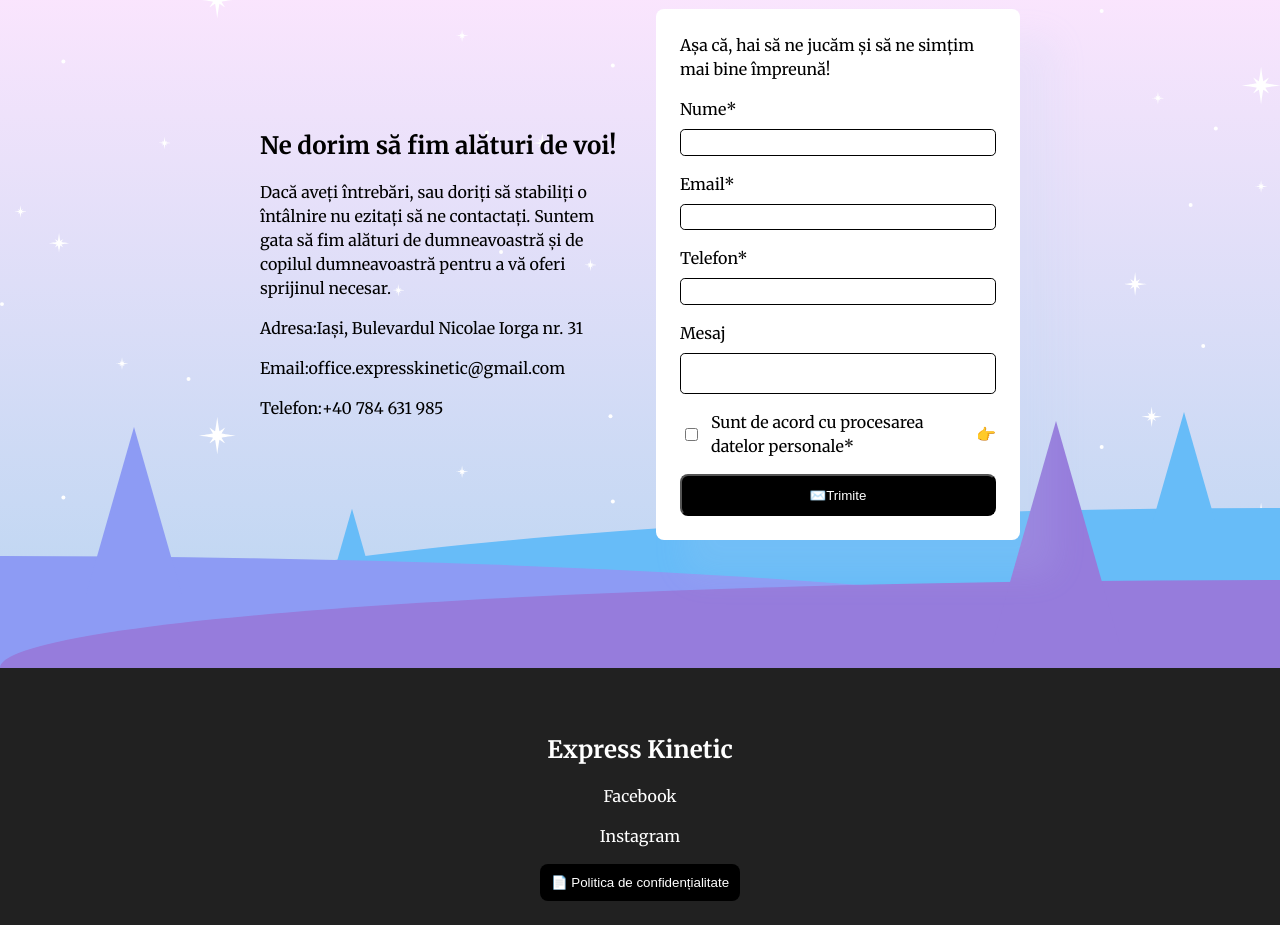
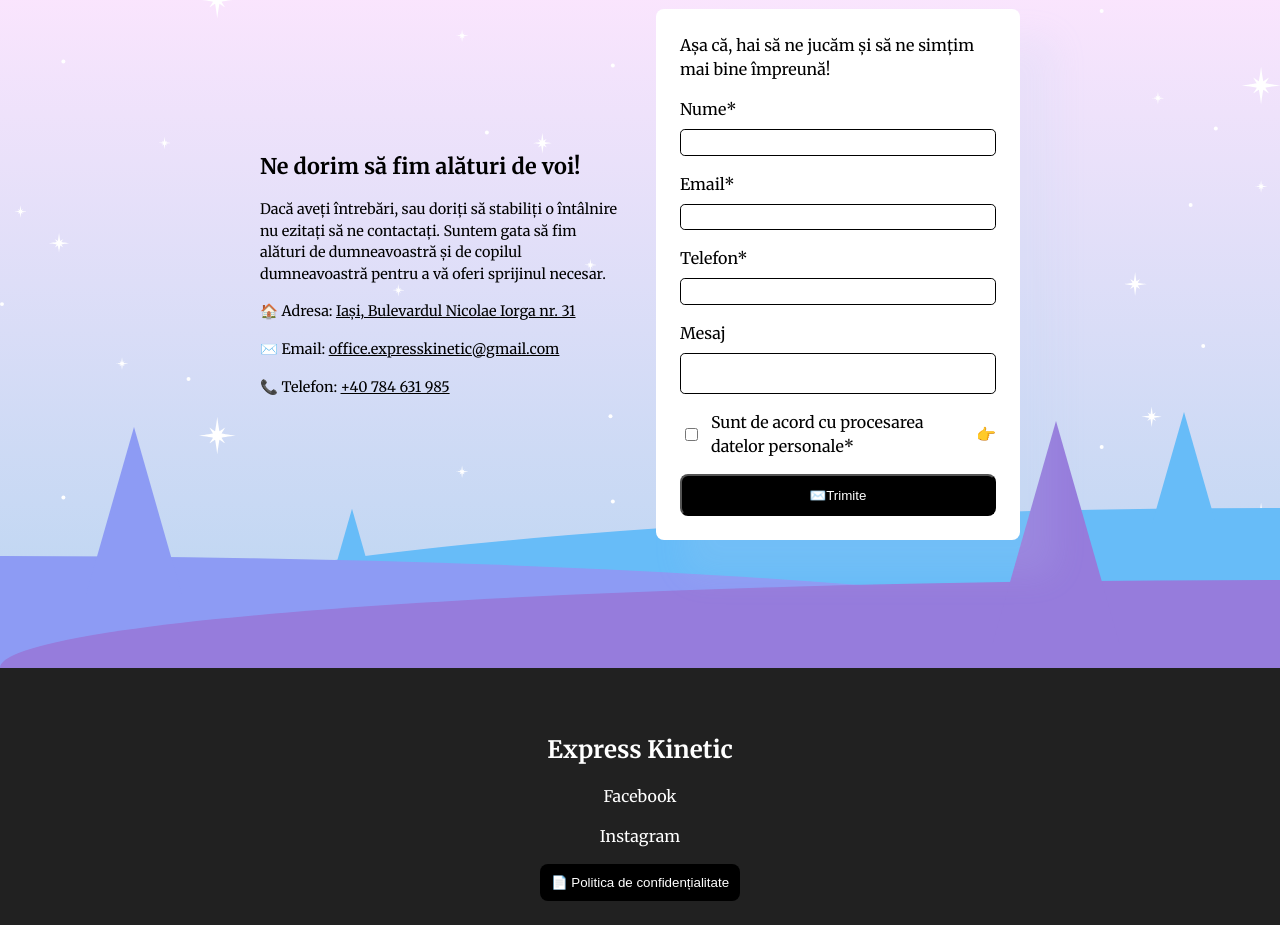
Before and after one commit to cristian-albu/express-kinetic-v2, a Next.js app: page / in a window 1280 px wide. Shown: the part 2380-3305 px from the top of the page. Built offline with nearby package versions, Linux system fonts and the light colour scheme.

Commit message:
contact details

```diff
--- a/data/data.ts
+++ b/data/data.ts
@@ -153,11 +153,11 @@ export const contactSectionData: TContactSectionData = {
     cta2: `Așa că, hai să ne jucăm și să ne simțim mai bine împreună!`,
     contactDetails: [
         {
-            title: "Adresa",
+            title: "🏠 Adresa",
             link: { link: "https://maps.app.goo.gl/gtcYQG9j52rZAaST7", label: "Iași, Bulevardul Nicolae Iorga nr. 31" },
         },
-        { title: "Email", link: { link: `mailto:${EMAIL_ADRRESS}`, label: EMAIL_ADRRESS } },
-        { title: "Telefon", link: { link: `tel:${PHONE_NUMBER}`, label: PHONE_NUMBER } },
+        { title: "✉️ Email", link: { link: `mailto:${EMAIL_ADRRESS}`, label: EMAIL_ADRRESS } },
+        { title: "📞 Telefon", link: { link: `tel:${PHONE_NUMBER}`, label: PHONE_NUMBER } },
     ],
     contactForm: {
         name: { label: "Nume*", type: "text" },
--- a/sections/contact-section/ContactSection.tsx
+++ b/sections/contact-section/ContactSection.tsx
@@ -76,7 +76,7 @@ const ContactSection: React.FC<TContactSectionData> = ({ title, cta, cta2, conta
                         const externalLink = e.link.link.startsWith("http");
                         return (
                             <span key={e.title}>
-                                {e.title}:
+                                {e.title}:{" "}
                                 <a
                                     href={e.link.link}
                                     rel={externalLink ? "noreferrer noopener" : undefined}
--- a/sections/contact-section/styled.tsx
+++ b/sections/contact-section/styled.tsx
@@ -42,6 +42,11 @@ export const ContactDetails = styled.div`
     gap: 1rem;
     align-items: flex-start;
     justify-content: center;
+    font-size: 0.9rem;
+
+    & a {
+        text-decoration: underline;
+    }
 `;
 
 export const ContactLabel = styled.label<{ $checkbox?: boolean }>`
```
